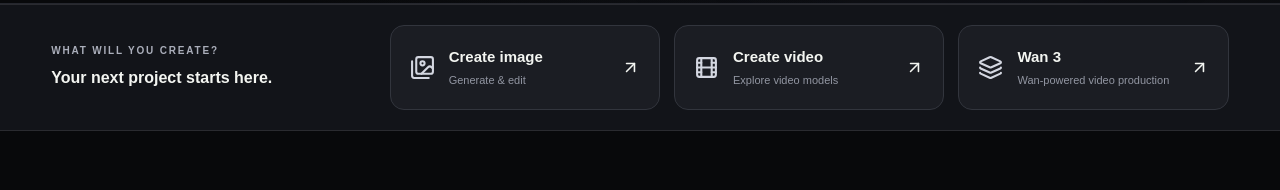
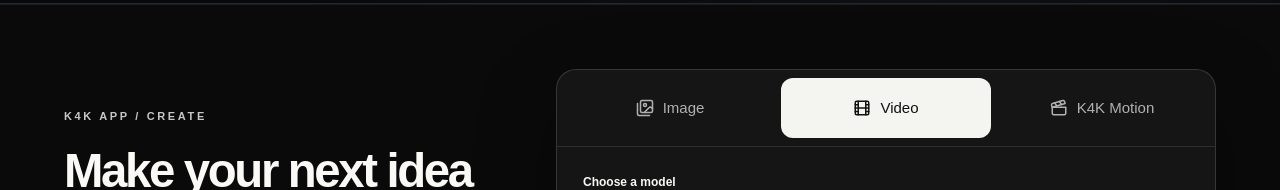
Before and after one commit to kreativestudios4k-lgtm/k4k-academy-v2, a Next.js app: page /k4k-app in a window 1280 px wide. Shown: the part 762-952 px from the top of the page. Built offline with nearby package versions, Linux system fonts and the light colour scheme; no server answers.

Commit message:
Place interactive Image Video Motion composer beneath homepage hero

```diff
--- a/app/k4k-app/CreativeHome.js
+++ b/app/k4k-app/CreativeHome.js
@@ -6,6 +6,7 @@ import catalogue from './template-catalogue.json';
 import {useK4KLocale} from './locale';
 import {useVerifiedAccount} from './useVerifiedAccount';
 import AccountMenu from './AccountMenu';
+import QuickCreate from './QuickCreate';
 import './creative-home.css';
 
 // Showcase only K4K's curated original previews, not the legacy trending/celebrity templates.
@@ -70,6 +71,7 @@ export default function CreativeHome(){
          </div>
        </div>
      </section>
+     <QuickCreate/>
      <section className="khf-toolband" aria-label={tr('Creation shortcuts','Acesso rápido','Accesos rápidos')}>
        <div className="khf-toolband-inner">
          <div className="khf-toolband-heading"><span>{tr('WHAT WILL YOU CREATE?','O QUE VAI CRIAR?','¿QUÉ VAS A CREAR?')}</span><strong>{tr('Your next project starts here.','Seu próximo projeto começa aqui.','Tu próximo proyecto comienza aquí.')}</strong></div>
```
